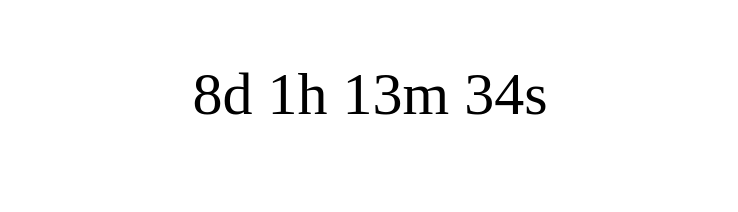
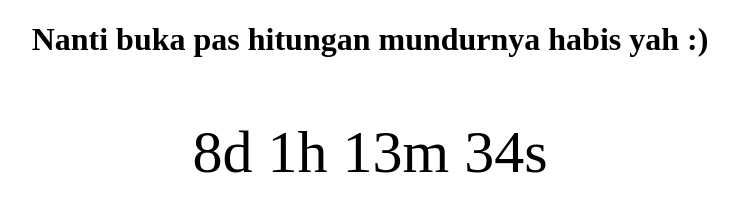
Before and after one commit to alvinraykhan11/alda.github.io, a plain HTML site: page index.html in a window 1280 px wide. Shown: the whole page, without its empty margins (270-1008 px from the left). Drawn offline with Linux system fonts and the light colour scheme.

Commit message:
perubahan index Teks

```diff
--- a/index.html
+++ b/index.html
@@ -10,7 +10,13 @@ p {
 </head>
 <body>
 
+<h1 style="text-align: center;">
+ Nanti buka pas hitungan mundurnya habis yah :)
+</h1>
+
+
 <p id="demo"></p>
+
 
 <script>
 // Set the date we're counting down to
```
